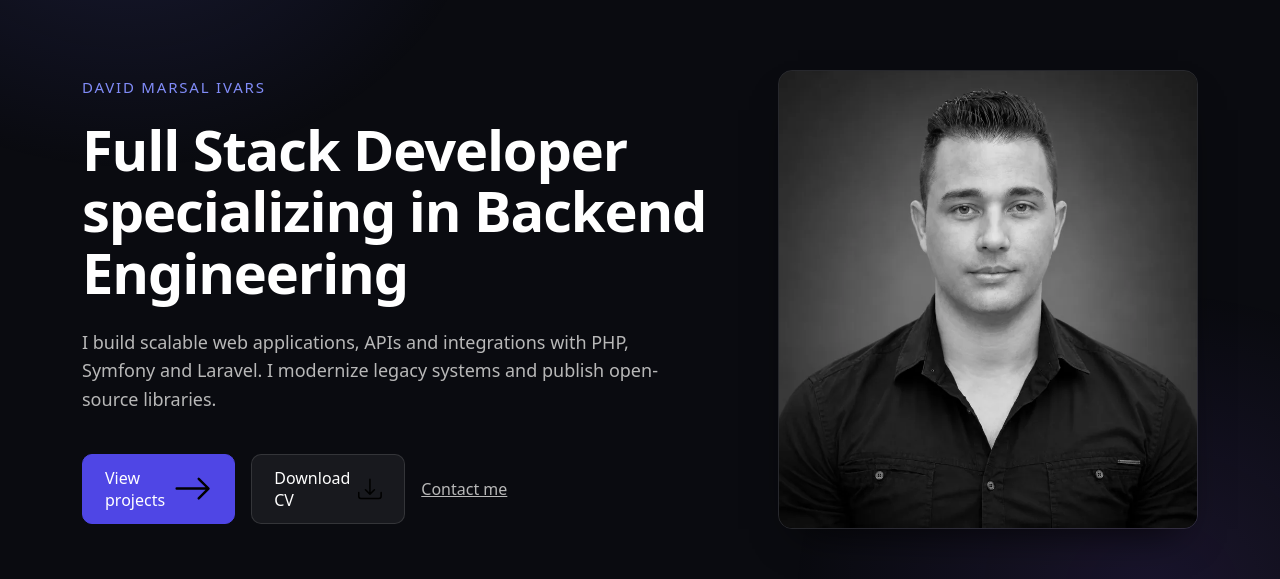
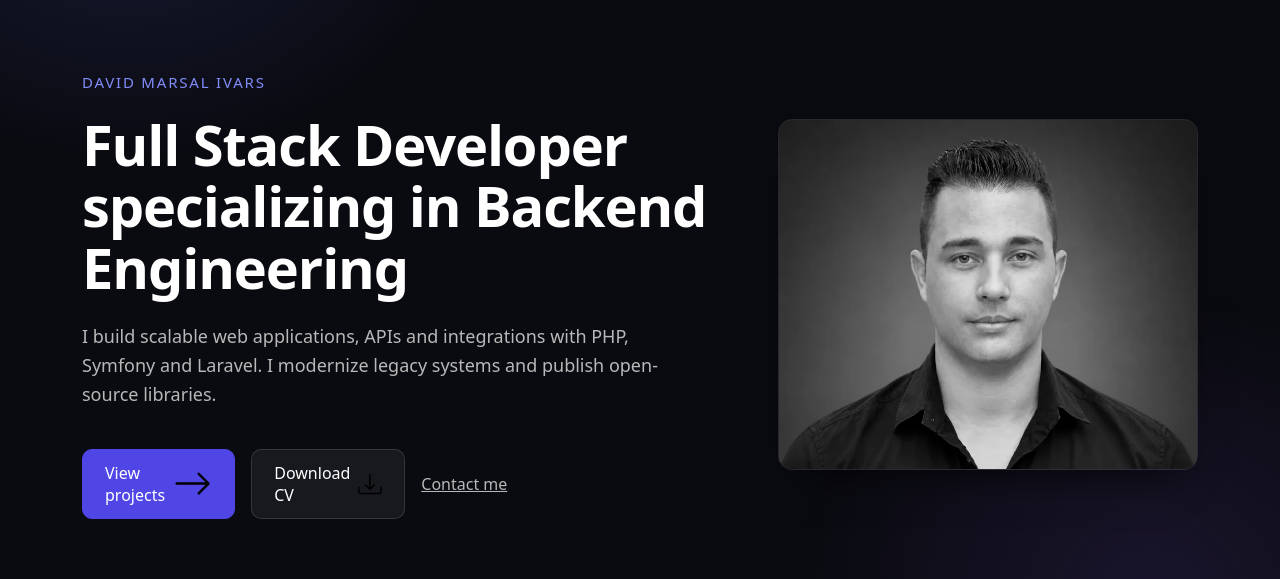
Before and after one commit to dmarsal90/react-portfolio, a React (Vite) app: page / in a window 1280 px wide. Shown: the part 130-709 px from the top of the page. Built offline with nearby package versions, Linux system fonts and the light colour scheme; no server answers.

Commit message:
fix: crop the hero portrait at the first shirt button

```diff
--- a/src/sections/Hero.jsx
+++ b/src/sections/Hero.jsx
@@ -26,7 +26,7 @@ export const Hero = () => {
             </TrackVisibility>
           </Col>
           <Col xs={12} lg={5} className="text-center text-lg-end">
-            <img className="hero-portrait" src={portrait} alt={t.hero.photoAlt} width="800" height="875" fetchPriority="high" />
+            <img className="hero-portrait" src={portrait} alt={t.hero.photoAlt} width="800" height="667" fetchPriority="high" />
           </Col>
         </Row>
       </Container>
```
Also changed, not shown: src/assets/img/portrait.webp.
